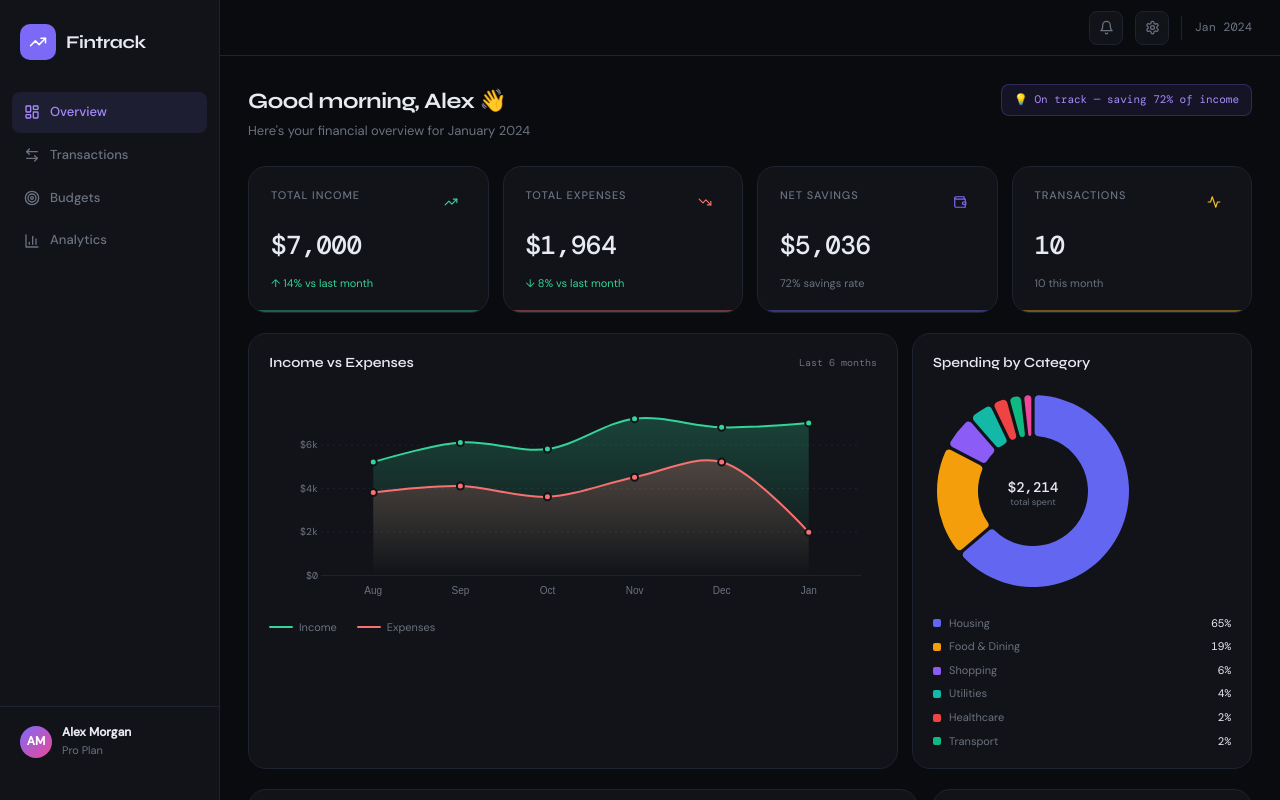
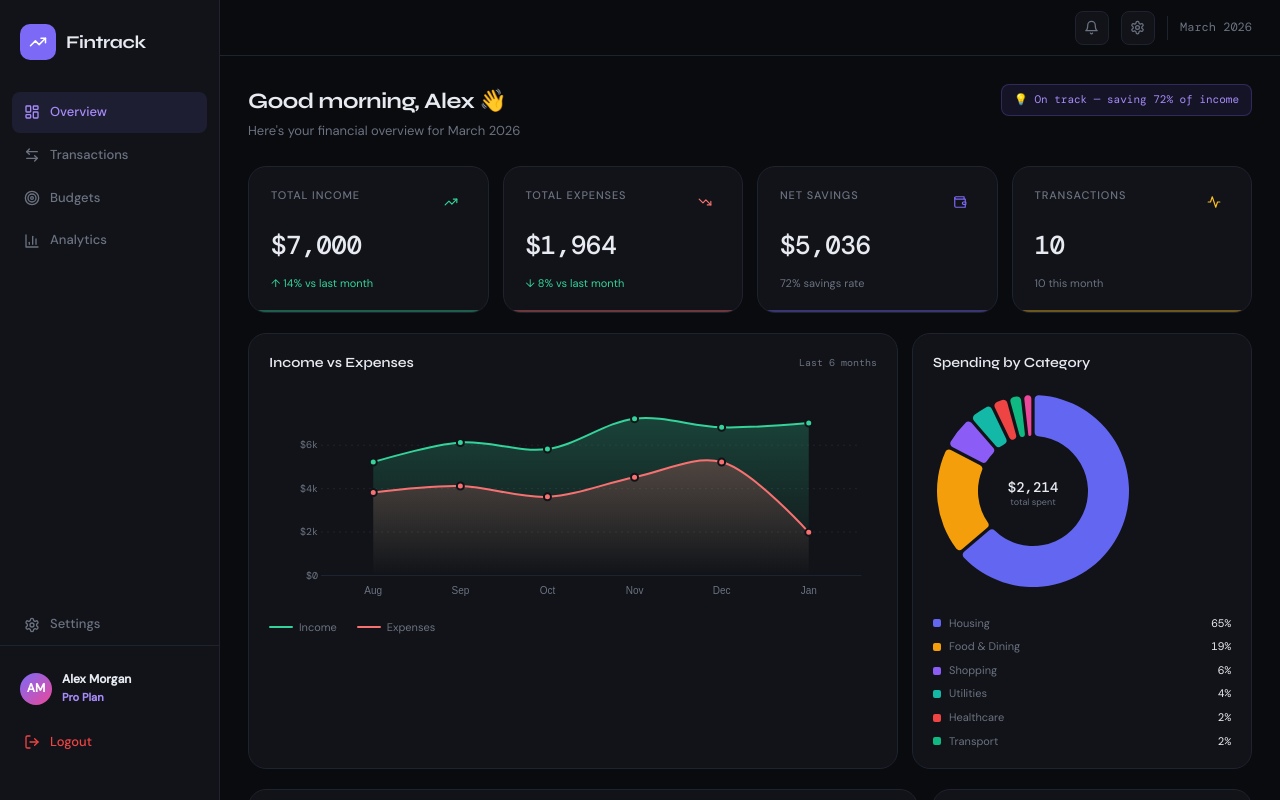
Before and after one commit to sandy1997-dev/fintech-dashboard, a React (Vite) app in the folder client/: page /dashboard in a window 1280 px wide. Shown: the top 800 px of the page. Built offline with nearby package versions, Linux system fonts and the light colour scheme; a web font is replaced by a local one.

Commit message:
Complete Fintrack app with Login, Analytics, and Auth flow

```diff
--- a/client/src/App.jsx
+++ b/client/src/App.jsx
@@ -6,19 +6,59 @@ import Budgets from './pages/Budgets';
 import Analytics from './pages/Analytics';
 import Layout from './components/Layout';
 
-// Demo mode — no auth needed for job portfolio showcase
+// Mock components for the missing pages
+const Profile = () => <div style={{ color: 'var(--text)' }}><h2>Profile Settings</h2><p>Manage your personal information here.</p></div>;
+const SettingsPage = () => <div style={{ color: 'var(--text)' }}><h2>System Settings</h2><p>Configure your dashboard preferences.</p></div>;
+const Subscription = () => <div style={{ color: 'var(--text)' }}><h2>Subscription Plan</h2><p>You are currently on the <strong>Pro Plan</strong>.</p></div>;
+const Login = ({ onLogin }) => (
+  <div style={{ display: 'flex', height: '100vh', alignItems: 'center', justifyContent: 'center', background: 'var(--bg)' }}>
+    <button
+      onClick={onLogin}
+      style={{ padding: '12px 24px', background: 'var(--accent)', color: 'white', border: 'none', borderRadius: 8, cursor: 'pointer', fontWeight: 600 }}
+    >
+      Login to Fintrack (Demo Mode)
+    </button>
+  </div>
+);
+
 export default function App() {
-  const [user] = useState({ name: 'Alex Morgan', email: 'alex@fintrack.io' });
+  const [user, setUser] = useState({ name: 'Alex Morgan', email: 'alex@fintrack.io' });
+
+  const handleLogout = () => {
+    setUser(null); // This "logs out" the user
+  };
+
+  const handleLogin = () => {
+    setUser({ name: 'Alex Morgan', email: 'alex@fintrack.io' }); // This "logs in" the user
+  };
+
   return (
     <BrowserRouter>
       <Routes>
-        <Route element={<Layout user={user} />}>
+        {/* If user is NOT logged in, show Login page */}
+        {!user ? (
+          <>
+            <Route path="/login" element={<Login onLogin={handleLogin} />} />
+            <Route path="*" element={<Navigate to="/login" replace />} />
+          </>
+        ) : (
+          /* If user IS logged in, show the Dashboard Layout */
+          <Route element={<Layout user={user} onLogout={handleLogout} />}>
             <Route index element={<Navigate to="/dashboard" replace />} />
             <Route path="/dashboard" element={<Dashboard />} />
             <Route path="/transactions" element={<Transactions />} />
             <Route path="/budgets" element={<Budgets />} />
             <Route path="/analytics" element={<Analytics />} />
+
+            {/* New Routes for the buttons we just added */}
+            <Route path="/profile" element={<Profile />} />
+            <Route path="/settings" element={<SettingsPage />} />
+            <Route path="/subscription" element={<Subscription />} />
+
+            {/* Redirect any unknown logged-in paths to dashboard */}
+            <Route path="*" element={<Navigate to="/dashboard" replace />} />
           </Route>
+        )}
       </Routes>
     </BrowserRouter>
   );
--- a/client/src/components/Layout.jsx
+++ b/client/src/components/Layout.jsx
@@ -1,5 +1,15 @@
-import { NavLink, Outlet, useLocation } from 'react-router-dom';
-import { LayoutDashboard, ArrowLeftRight, Target, BarChart3, Bell, Settings, TrendingUp } from 'lucide-react';
+import { NavLink, Outlet, useNavigate } from 'react-router-dom';
+import {
+  LayoutDashboard,
+  ArrowLeftRight,
+  Target,
+  BarChart3,
+  Bell,
+  Settings,
+  TrendingUp,
+  LogOut,
+  CreditCard
+} from 'lucide-react';
 
 const navItems = [
   { to: '/dashboard', icon: LayoutDashboard, label: 'Overview' },
@@ -8,7 +18,9 @@ const navItems = [
   { to: '/analytics', icon: BarChart3, label: 'Analytics' },
 ];
 
-export default function Layout({ user }) {
+export default function Layout({ user, onLogout }) {
+  const navigate = useNavigate();
+
   return (
     <div style={{ display: 'flex', minHeight: '100vh' }}>
       {/* Sidebar */}
@@ -44,22 +56,62 @@ export default function Layout({ user }) {
               {label}
             </NavLink>
           ))}
+
+          {/* Settings Nav Item (Alternative to Top Bar icon) */}
+          <NavLink to="/settings" style={({ isActive }) => ({
+              display: 'flex', alignItems: 'center', gap: 10,
+              padding: '10px 12px', borderRadius: 8, textDecoration: 'none',
+              color: isActive ? 'var(--accent2)' : 'var(--muted)',
+              background: isActive ? 'rgba(124,106,247,0.12)' : 'transparent',
+              fontSize: 13, fontWeight: 500, marginTop: 'auto'
+            })}>
+              <Settings size={16} />
+              Settings
+          </NavLink>
         </nav>
 
-        {/* User */}
-        <div style={{ padding: '16px 20px', borderTop: '1px solid var(--border)', display: 'flex', alignItems: 'center', gap: 10 }}>
+        {/* User Section & Logout */}
+        <div style={{ padding: '16px 12px', borderTop: '1px solid var(--border)' }}>
+          <div
+            onClick={() => navigate('/profile')}
+            style={{
+              display: 'flex', alignItems: 'center', gap: 10, padding: '8px',
+              cursor: 'pointer', borderRadius: 8, transition: 'background 0.2s'
+            }}
+            onMouseEnter={(e) => e.currentTarget.style.background = 'rgba(0,0,0,0.03)'}
+            onMouseLeave={(e) => e.currentTarget.style.background = 'transparent'}
+          >
             <div style={{
               width: 32, height: 32, borderRadius: '50%',
               background: 'linear-gradient(135deg, var(--accent), #ec4899)',
               display: 'flex', alignItems: 'center', justifyContent: 'center',
               fontSize: 12, fontWeight: 700, color: '#fff', flexShrink: 0,
             }}>
-            {user.name.split(' ').map(n => n[0]).join('')}
+              {user?.name ? user.name.split(' ').map(n => n[0]).join('') : 'U'}
             </div>
-          <div style={{ overflow: 'hidden' }}>
-            <div style={{ fontSize: 12, fontWeight: 600, color: 'var(--text)', whiteSpace: 'nowrap', overflow: 'hidden', textOverflow: 'ellipsis' }}>{user.name}</div>
-            <div style={{ fontSize: 11, color: 'var(--muted)' }}>Pro Plan</div>
+            <div style={{ overflow: 'hidden', flex: 1 }}>
+              <div style={{ fontSize: 12, fontWeight: 600, color: 'var(--text)', whiteSpace: 'nowrap', overflow: 'hidden', textOverflow: 'ellipsis' }}>{user?.name || 'User'}</div>
+              <div
+                onClick={(e) => { e.stopPropagation(); navigate('/subscription'); }}
+                style={{ fontSize: 11, color: 'var(--accent2)', fontWeight: 600, cursor: 'pointer' }}
+              >
+                Pro Plan
               </div>
+            </div>
+          </div>
+
+          <button
+            onClick={onLogout}
+            style={{
+              width: '100%', display: 'flex', alignItems: 'center', gap: 10,
+              padding: '10px 12px', borderRadius: 8, border: 'none',
+              background: 'transparent', color: '#ef4444', fontSize: 13,
+              fontWeight: 500, cursor: 'pointer', marginTop: 8
+            }}
+          >
+            <LogOut size={16} />
+            Logout
+          </button>
         </div>
       </aside>
 
@@ -75,22 +127,25 @@ export default function Layout({ user }) {
           <button style={{
             width: 34, height: 34, borderRadius: 8, background: 'var(--surface)',
             display: 'flex', alignItems: 'center', justifyContent: 'center',
-            color: 'var(--muted)', border: '1px solid var(--border)',
+            color: 'var(--muted)', border: '1px solid var(--border)', cursor: 'pointer'
           }}>
             <Bell size={15} />
           </button>
-          <button style={{
+
+          <button
+            onClick={() => navigate('/settings')}
+            style={{
               width: 34, height: 34, borderRadius: 8, background: 'var(--surface)',
               display: 'flex', alignItems: 'center', justifyContent: 'center',
-            color: 'var(--muted)', border: '1px solid var(--border)',
-          }}>
+              color: 'var(--muted)', border: '1px solid var(--border)', cursor: 'pointer'
+            }}
+          >
             <Settings size={15} />
           </button>
-          <div style={{
-            height: 24, width: 1, background: 'var(--border)',
-          }} />
+
+          <div style={{ height: 24, width: 1, background: 'var(--border)' }} />
           <span style={{ fontSize: 12, color: 'var(--muted)', fontFamily: 'var(--font-mono)' }}>
-            Jan 2024
+            March 2026
           </span>
         </header>
 
--- a/client/src/pages/Dashboard.jsx
+++ b/client/src/pages/Dashboard.jsx
@@ -1,4 +1,5 @@
 import { TrendingUp, TrendingDown, Wallet, Activity, ArrowUpRight } from 'lucide-react';
+import { Link } from 'react-router-dom'; // Added this
 import { MOCK_SUMMARY, MOCK_TREND, MOCK_BY_CATEGORY, MOCK_TRANSACTIONS, MOCK_BUDGETS } from '../data/mockData';
 import StatCard from '../components/StatCard';
 import TrendChart from '../components/TrendChart';
@@ -29,7 +30,7 @@ export default function Dashboard() {
             <h1 style={{ fontFamily: 'var(--font-display)', fontSize: 22, fontWeight: 700, letterSpacing: '-0.02em' }}>
               Good morning, Alex 👋
             </h1>
-            <p style={{ color: 'var(--muted)', fontSize: 13, marginTop: 2 }}>Here's your financial overview for January 2024</p>
+            <p style={{ color: 'var(--muted)', fontSize: 13, marginTop: 2 }}>Here's your financial overview for March 2026</p>
           </div>
           <div style={{
             background: 'rgba(124,106,247,0.1)', border: '1px solid rgba(124,106,247,0.25)',
@@ -81,9 +82,10 @@ export default function Dashboard() {
           <>
             <div style={{ padding: '18px 20px 12px', display: 'flex', justifyContent: 'space-between', alignItems: 'center' }}>
               <h2 style={{ fontFamily: 'var(--font-display)', fontSize: 14, fontWeight: 600 }}>Recent Transactions</h2>
-              <a href="/transactions" style={{ fontSize: 11, color: 'var(--accent)', textDecoration: 'none', display: 'flex', alignItems: 'center', gap: 3 }}>
+              {/* Changed <a> to <Link> */}
+              <Link to="/transactions" style={{ fontSize: 11, color: 'var(--accent2)', textDecoration: 'none', display: 'flex', alignItems: 'center', gap: 3, fontWeight: 600 }}>
                 View all <ArrowUpRight size={11} />
-              </a>
+              </Link>
             </div>
             <div>
               {MOCK_TRANSACTIONS.slice(0, 6).map((t, i) => (
@@ -119,9 +121,10 @@ export default function Dashboard() {
           <>
             <div style={{ padding: '18px 20px 12px', display: 'flex', justifyContent: 'space-between', alignItems: 'center' }}>
               <h2 style={{ fontFamily: 'var(--font-display)', fontSize: 14, fontWeight: 600 }}>Budget Progress</h2>
-              <a href="/budgets" style={{ fontSize: 11, color: 'var(--accent)', textDecoration: 'none', display: 'flex', alignItems: 'center', gap: 3 }}>
+              {/* Changed <a> to <Link> */}
+              <Link to="/budgets" style={{ fontSize: 11, color: 'var(--accent2)', textDecoration: 'none', display: 'flex', alignItems: 'center', gap: 3, fontWeight: 600 }}>
                 Manage <ArrowUpRight size={11} />
-              </a>
+              </Link>
             </div>
             <div style={{ padding: '0 20px 18px', display: 'flex', flexDirection: 'column', gap: 14 }}>
               {MOCK_BUDGETS.map(b => <BudgetBar key={b.id} budget={b} />)}
```
Also changed, not shown: client/src/pages/Login.jsx (added, +97 -0 lines). Lines whose indentation alone changed are shown as unchanged.
